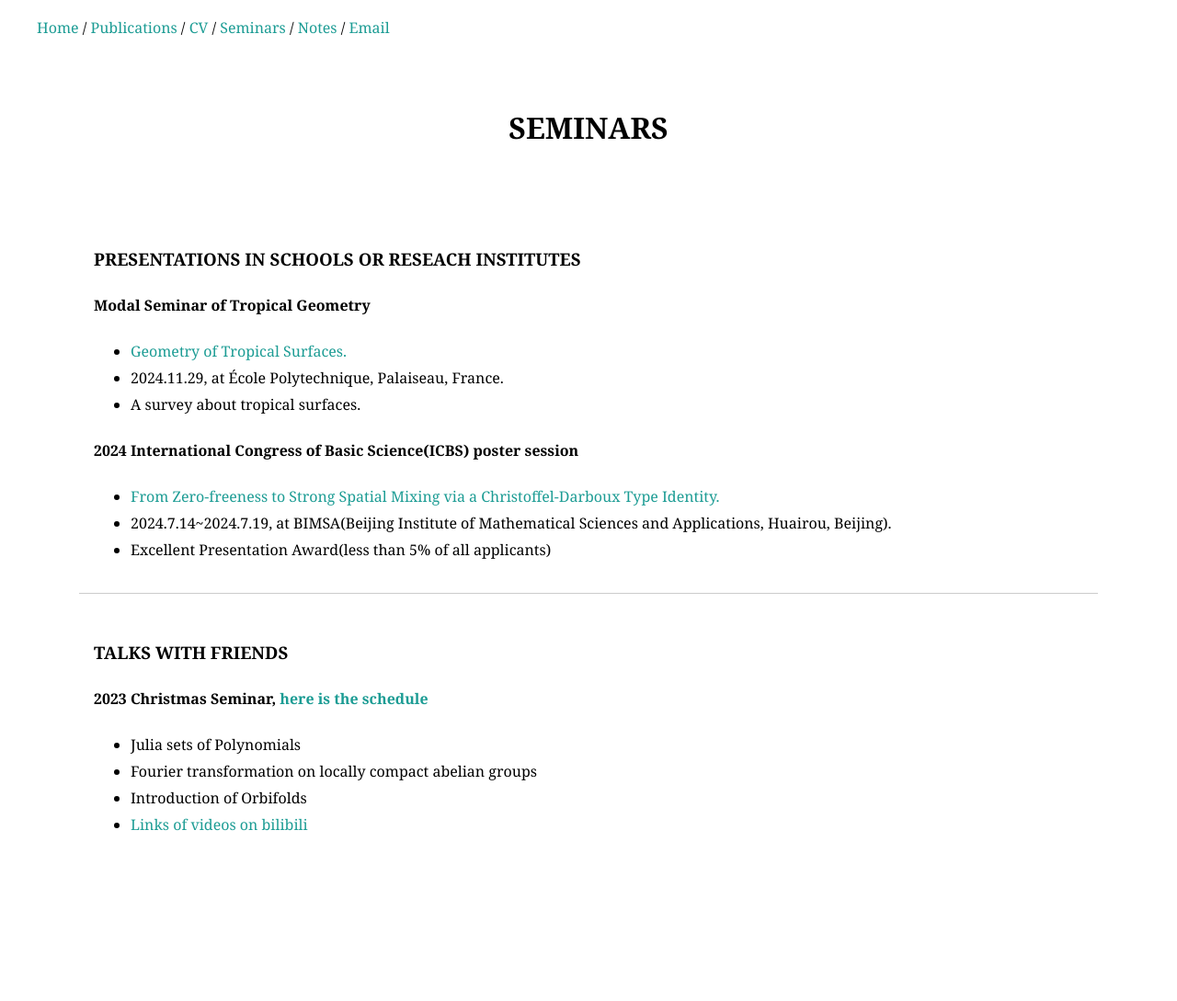
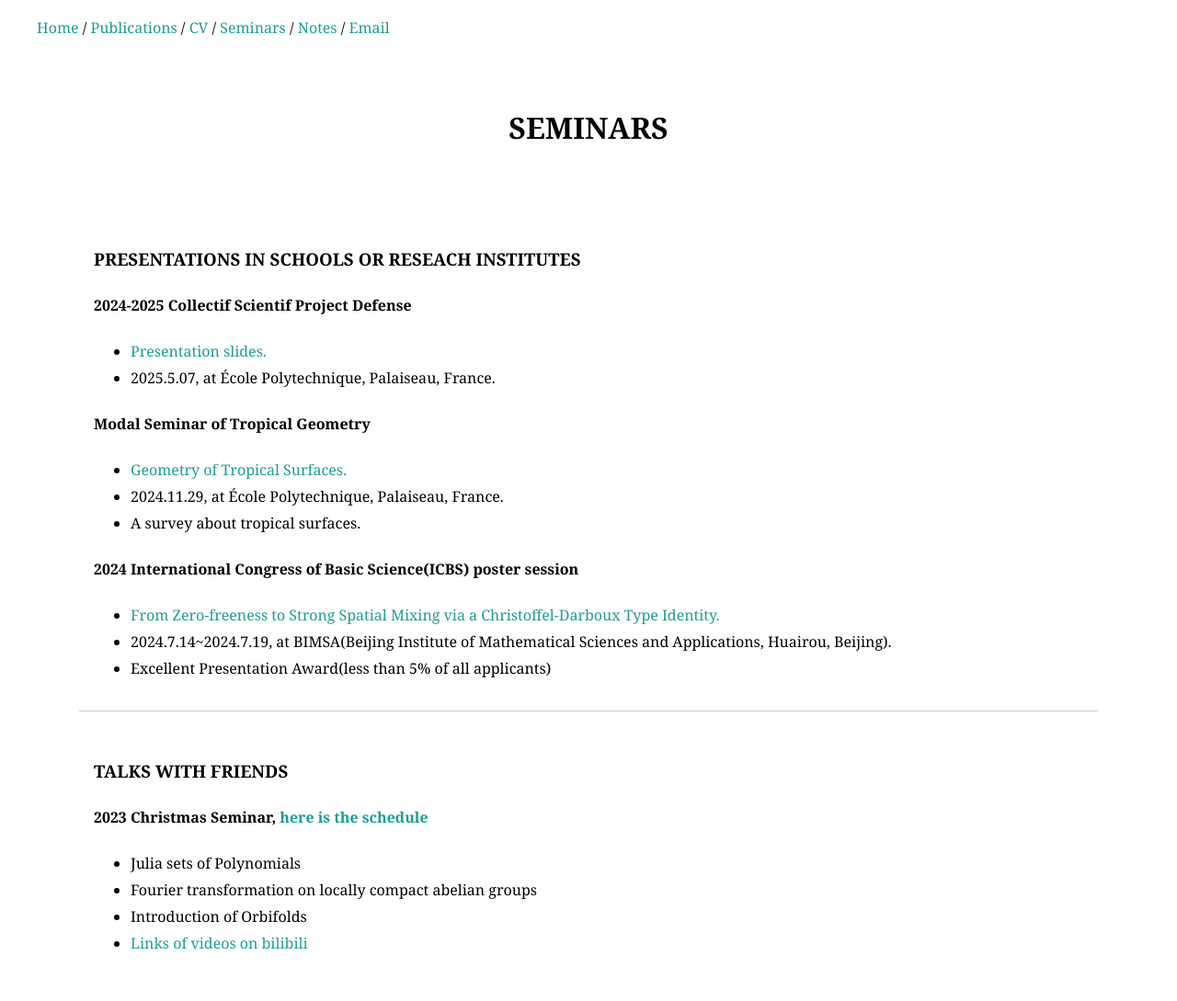
Before and after one commit to XiaoweiYEXavier/XiaoweiYEXavier.github.io, a Jekyll site: the page Seminars/index.html, which Jekyll copies as it is, in a window 1280 px wide. Shown: the whole page at 92% size. Built offline with Jekyll 4.4.1, drawn with Linux system fonts in a browser that asks for light colours; nearby versions of some CDN libraries; some web fonts are replaced; before the commit the page ends 960 px from its top, so only the background shows below that.

Commit message:
Update index.html

```diff
--- a/Seminars/index.html
+++ b/Seminars/index.html
@@ -24,6 +24,11 @@
       <h3>Presentations in schools or reseach institutes</h3>
       <div class='iterests'>
         <div class='column'>
+	   <h4>2024-2025 Collectif Scientif Project Defense </h4>
+               <ul>
+	        		<li><a href="/Seminars/MAT02_Slides.pdf" target="blank">Presentation slides. </a></li>
+		        	<li>2025.5.07, at École Polytechnique, Palaiseau, France. </a></li>
+	    		</ul>
 	  <h4>Modal Seminar of Tropical Geometry </h4>
                <ul>
 	        		<li><a href="/Seminars/Presentation_Modal.pdf" target="blank">Geometry of Tropical Surfaces. </a></li>
```
